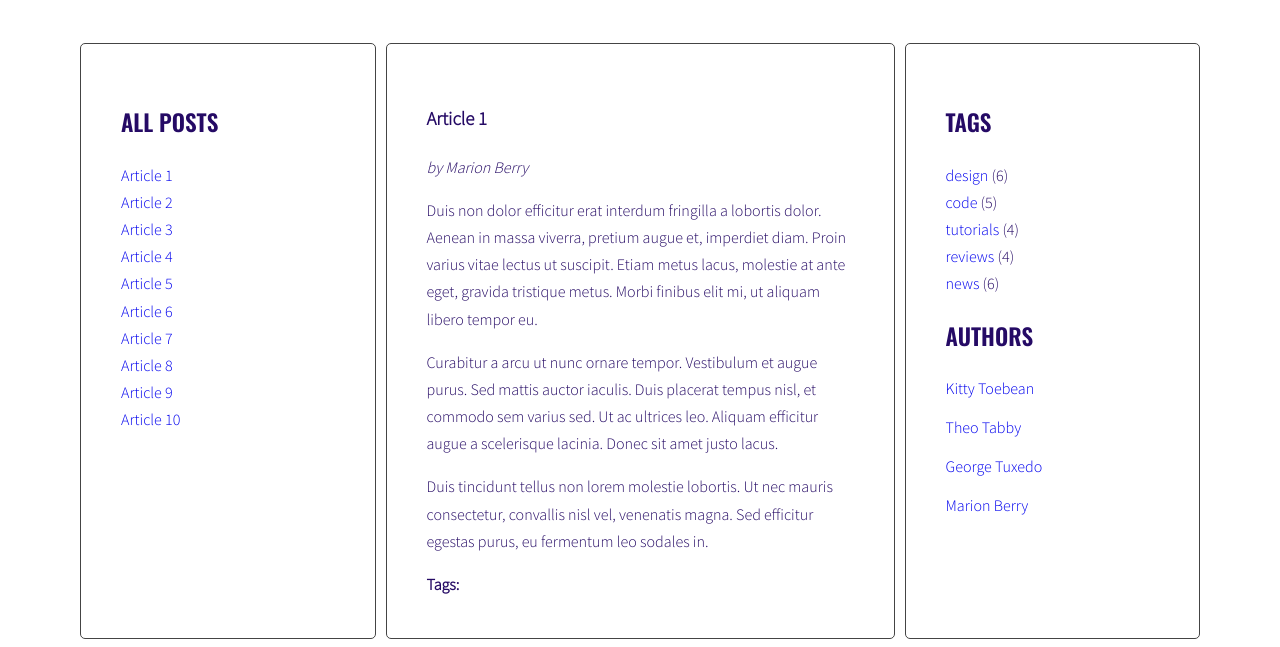
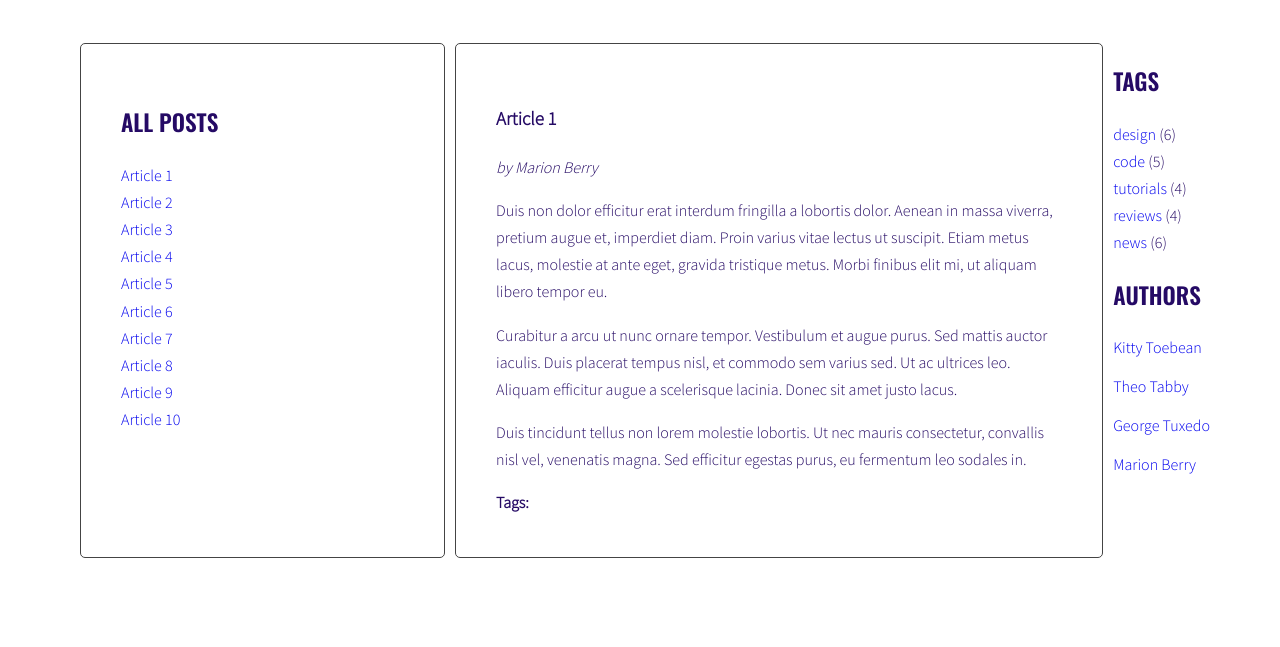
Before and after one commit to Maria-Gozdawa-Golebiowska/javascript-blog, a website: page index.html in a window 1280 px wide. Shown: the part 200-847 px from the top of the page. After the commit the page ends 800 px from the top, so only its background shows below. Drawn offline with nearby package versions, Linux system fonts and the light colour scheme.

Commit message:
fixed errors in html code

```diff
--- a/index.html
+++ b/index.html
@@ -194,7 +194,7 @@
           </div>
         </article>
       </section>
-      <aside class="sidebar" aria-label="Sidebar with additional information">
+      <aside class="sidebar-tags" aria-label="sidebar with tags">
         <h2 class="section-title">Tags</h2>
         <ul class="list tags">
           <li><a href="#">design</a> <span>(6)</span></li>
```
